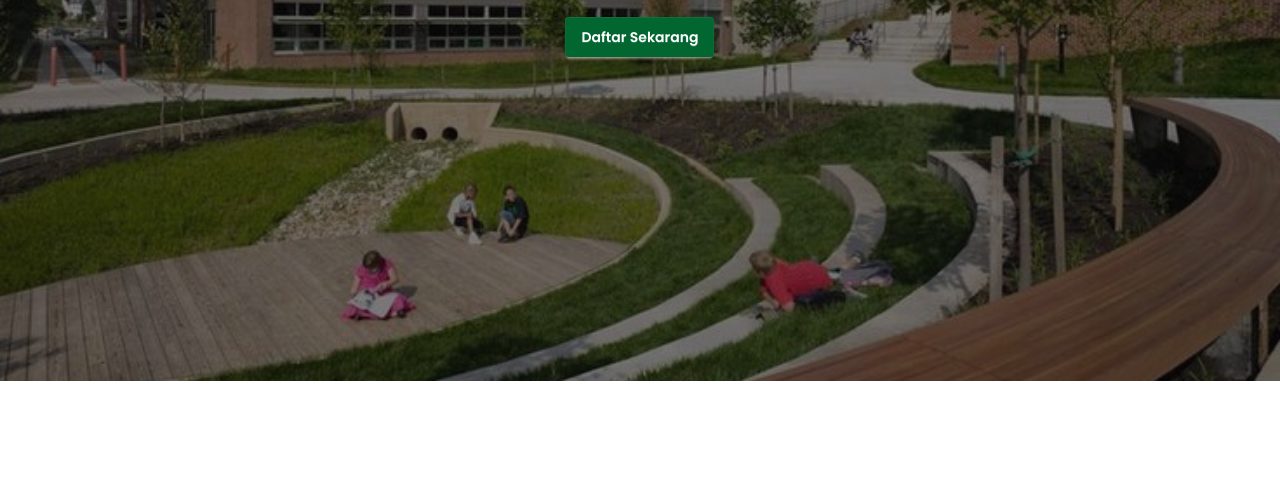
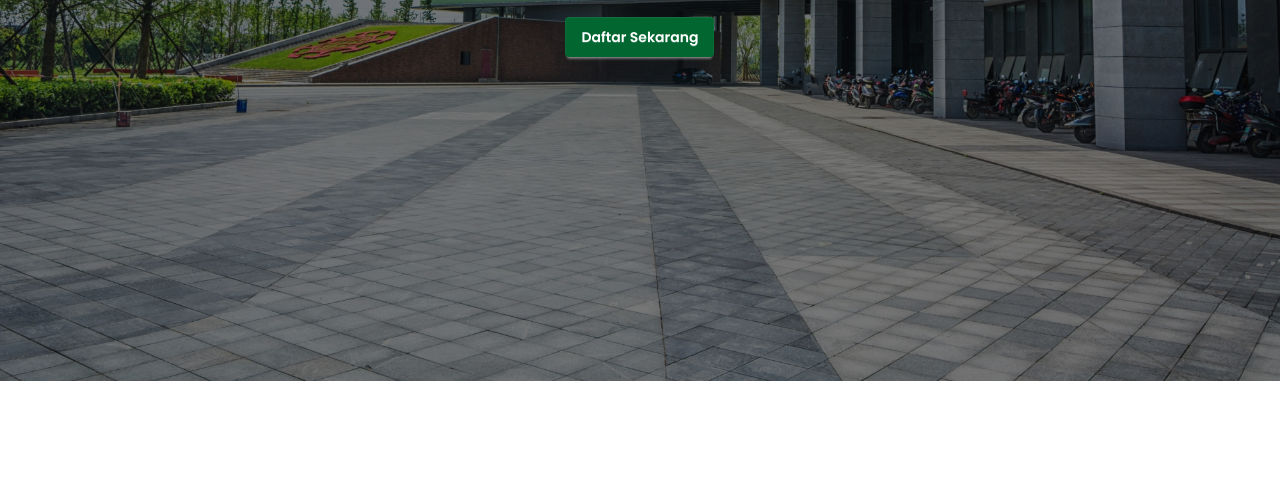
Before and after one commit to TaufiqHA/manmalgo_design, a website: page index.html in a window 1280 px wide. Shown: the part 419-914 px from the top of the page. Drawn offline with nearby package versions, Linux system fonts and the light colour scheme.

Commit message:
ubah hero imaga

```diff
--- a/index.html
+++ b/index.html
@@ -31,7 +31,7 @@
             </details>
           </li>
           <li><a href="program.html">Program</a></li>
-          <li><a>Fasilitas</a></li>
+          <li><a href="fasilitas.html">Fasilitas</a></li>
           <li><a>Berita</a></li>
           <li><a>Kontak</a></li>
         </ul>
@@ -42,9 +42,7 @@
     <!-- hero section start -->
     <div
       class="hero min-h-screen"
-      style="
-        background-image: url('img/Where\ Are\ the\ Greenest\ Schools\ in\ the\ Country_.jpeg');
-      "
+      style="background-image: url('img/school.jpg')"
     >
       <div class="hero-overlay"></div>
       <div class="hero-content text-neutral-content text-center">
```
Also changed, not shown: img/school.jpg (added).
